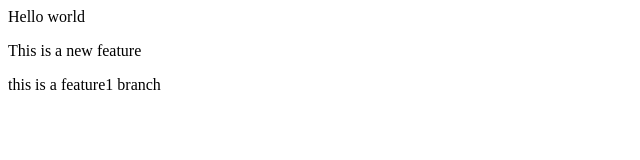
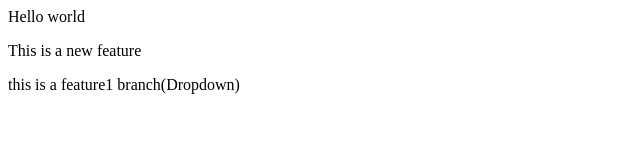
Before and after one commit to satish-sindhav/first-demo, a plain HTML site: page index.html in a window 1280 px wide. Shown: the full height of the page, 0-640 px from the left. Drawn offline with Linux system fonts and the light colour scheme.

```diff
--- a/index.html
+++ b/index.html
@@ -1,3 +1,3 @@
 <p>Hello world</p>
 <p>This is a new feature</p>
-<p>this is a feature1 branch</p>
+<p>this is a feature1 branch(Dropdown)</p>
```
